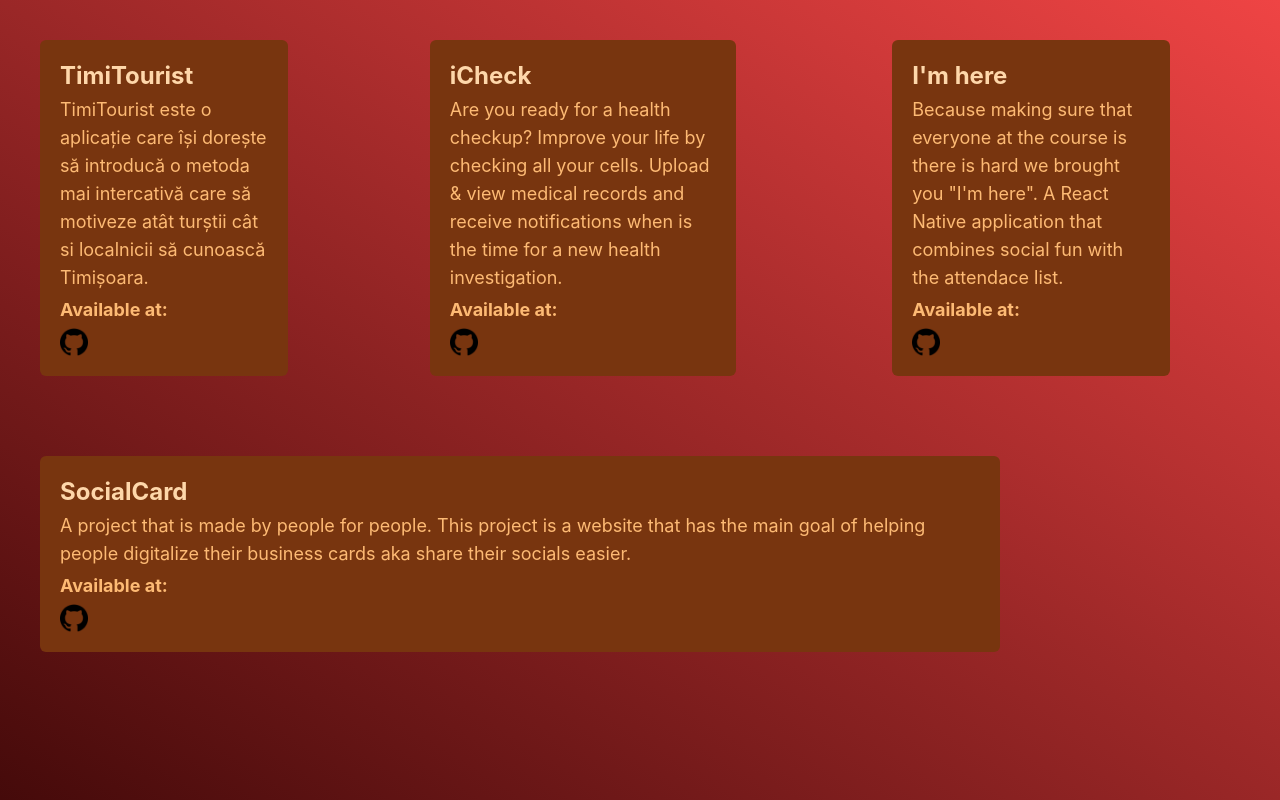
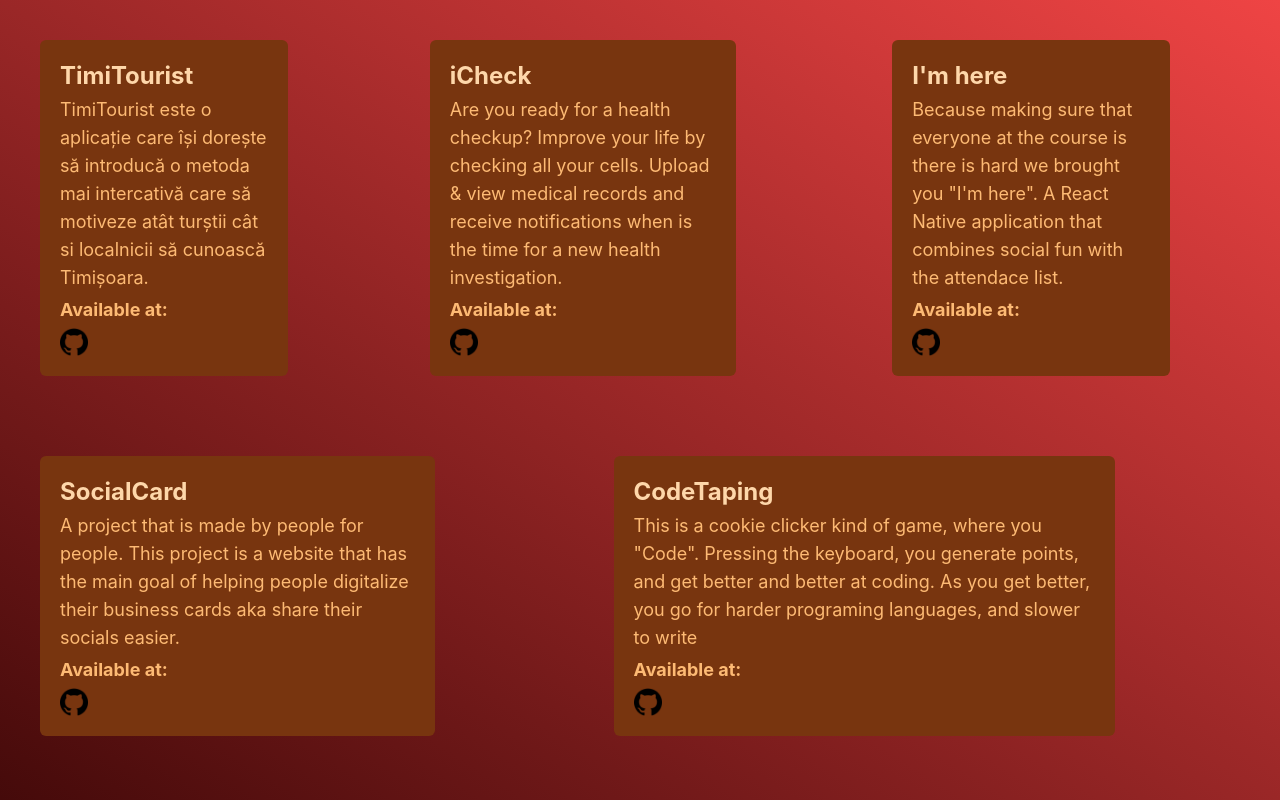
Before and after one commit to piratzii-tm/piratzii_react_website, a React (Create React App) app in the folder website/: page /projects in a window 1280 px wide. Shown: the part 800-1600 px from the top of the page. Built offline with nearby package versions, Linux system fonts and the light colour scheme.

Commit message:
Minor changes

```diff
--- a/website/src/components/Navbar.js
+++ b/website/src/components/Navbar.js
@@ -3,7 +3,7 @@ import {Link} from "react-router-dom";
 export default function Navbar({title,bg}){
     return(
         <div className="absolute top-0 w-full p-2 flex flex-row items-center">
-            <Link to={"/"}><img src={require("../images/logo.png")} className="h-14 w-14 lg:h-20 lg:w-20 rounded-lg"/></Link>
+            <Link to={"/"}><img src={require("../images/logo.png")} className="h-20 w-20 lg:h-24 lg:w-24 rounded-lg"/></Link>
         </div>
     )
 }
--- a/website/src/components/Screens/Projects.js
+++ b/website/src/components/Screens/Projects.js
@@ -43,6 +43,7 @@ export default function Projects() {
                 </div>
                 <div className="flex lg:flex-row flex-col w-fit justify-evenly">
                     <OneProject title={"SocialCard"} description={"A project that is made by people for people. This project is a website that has the main goal of helping people digitalize their business cards aka share their socials easier."} link={"https://github.com/piratzii-tm/unihack2022"}/>
+                    <OneProject title={"CodeTaping"} description={"This is a cookie clicker kind of game, where you \"Code\". Pressing the keyboard, you generate points, and get better and better at coding. As you get better, you go for harder programing languages, and slower to write"} link={"https://github.com/PopIulian88/CodeTaping"}/>
                 </div>
             </div>
         </div>
```
